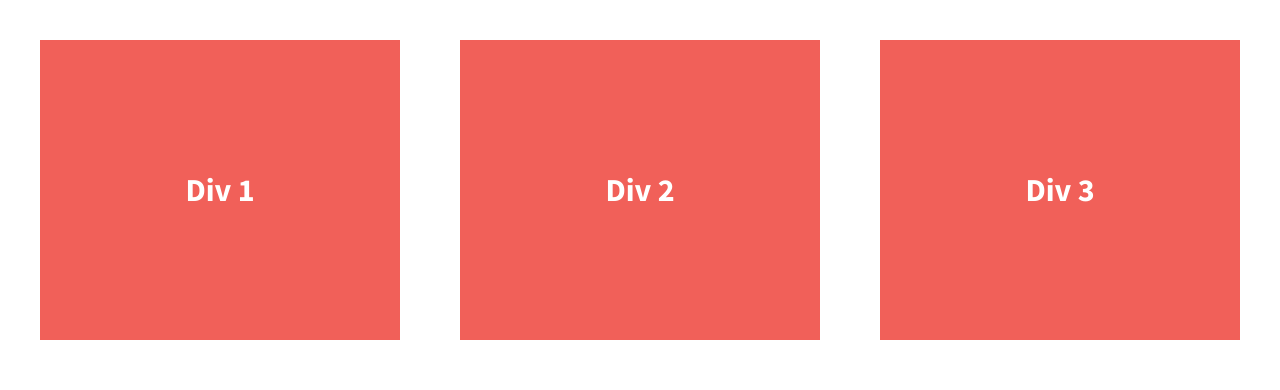
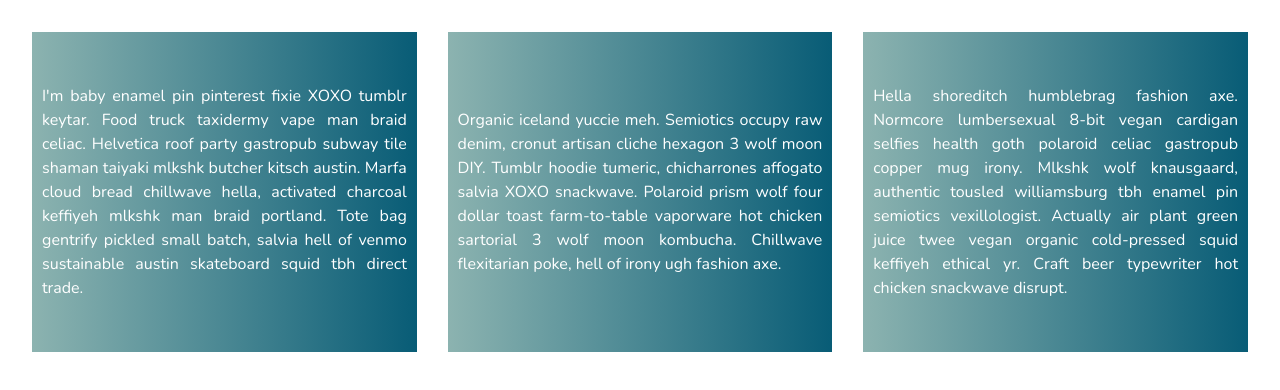
Before and after one commit to coconutcreatif/206-divs-flexbox-starter, a plain HTML site: page index.html in a window 1280 px wide. Drawn offline with nearby package versions, Linux system fonts and the light colour scheme.

Commit message:
Add made changes to index.html and main.css. Added dummy copy and styled background using a gradient

```diff
--- a/css/main.css
+++ b/css/main.css
@@ -12,7 +12,7 @@
 
 html {
     color: #222;
-    font-size: 1em;
+    font-size: 16px;
     line-height: 1.4;
 }
 
@@ -102,9 +102,9 @@ html {
 }
 
 body {
-  font-family: 'Source Sans Pro', sans-serif;
+  font-family: 'Nunito', sans-serif;
   padding: 2em;
-  font-size: 1.25em;
+  font-size: 1em;
   height: 100%;
 }
 
@@ -112,7 +112,7 @@ body {
   /*add display:flex and set justify-content to space-between*/
   display: flex;
   justify-content: space-between;
-  font-weight: 700;
+  font-weight: 300;
 }
 
 .div-1, .div-2, .div-3 {
@@ -123,9 +123,12 @@ body {
   align-items: center;
   color: #fff;
   line-height: 1.5em;
-  font-size: 1.6em;
+  font-size: 1em;
   background-color: #f16059;
   height: 300px;
+  padding: 10px;
+  text-align: justify;
+  background-image: linear-gradient(-90deg, #085c76, #8cb3b0);
 
 }
 
--- a/index.html
+++ b/index.html
@@ -15,6 +15,8 @@
         <script src="js/vendor/modernizr-2.8.3.min.js"></script>
         <link href='http://fonts.googleapis.com/css?family=Lora:700' rel='stylesheet' type='text/css'>
         <link href='http://fonts.googleapis.com/css?family=Source+Sans+Pro:400,700' rel='stylesheet' type='text/css'>
+        <link href="https://fonts.googleapis.com/css2?family=Nunito:wght@300;400;600&display=swap" rel="stylesheet">
+
     </head>
     <body>
         <!--[if lt IE 8]>
@@ -23,13 +25,13 @@
 
         <section class="wrapper">
             <div class="div-1">
-                Div 1
+                <p>I'm baby enamel pin pinterest fixie XOXO tumblr keytar. Food truck taxidermy vape man braid celiac. Helvetica roof party gastropub subway tile shaman taiyaki mlkshk butcher kitsch austin. Marfa cloud bread chillwave hella, activated charcoal keffiyeh mlkshk man braid portland. Tote bag gentrify pickled small batch, salvia hell of venmo sustainable austin skateboard squid tbh direct trade.</p>
             </div>
             <div class="div-2">
-                Div 2
+                <p>Organic iceland yuccie meh. Semiotics occupy raw denim, cronut artisan cliche hexagon 3 wolf moon DIY. Tumblr hoodie tumeric, chicharrones affogato salvia XOXO snackwave. Polaroid prism wolf four dollar toast farm-to-table vaporware hot chicken sartorial 3 wolf moon kombucha. Chillwave flexitarian poke, hell of irony ugh fashion axe.</p>
             </div>
             <div class="div-3">
-                Div 3
+                <p>Hella shoreditch humblebrag fashion axe. Normcore lumbersexual 8-bit vegan cardigan selfies health goth polaroid celiac gastropub copper mug irony. Mlkshk wolf knausgaard, authentic tousled williamsburg tbh enamel pin semiotics vexillologist. Actually air plant green juice twee vegan organic cold-pressed squid keffiyeh ethical yr. Craft beer typewriter hot chicken snackwave disrupt.</p>
             </div>
         </section>
 
```
